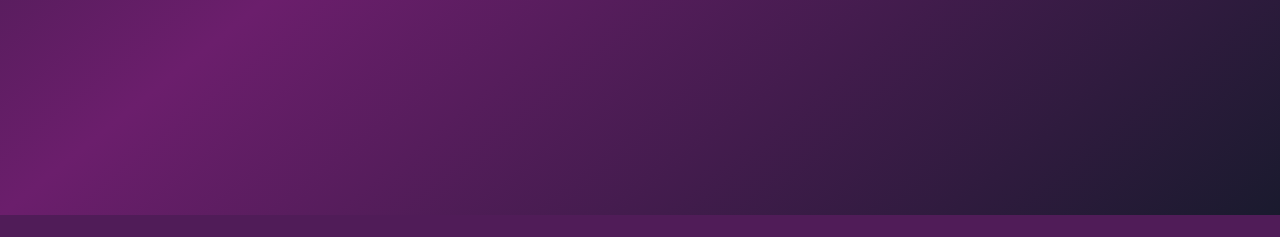
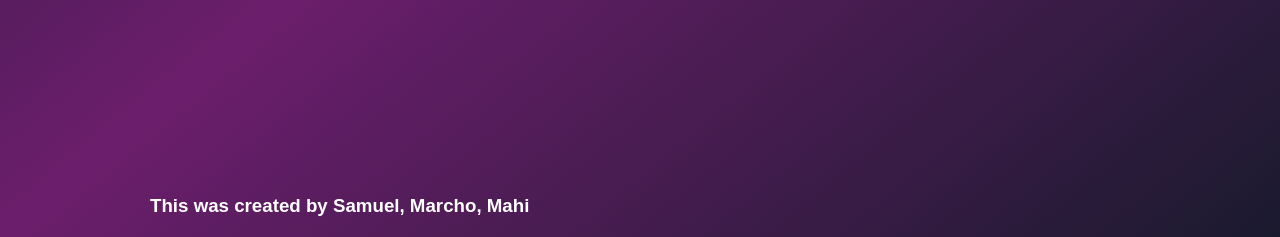
Before and after one commit to Samaw777/chatbot, a Django app: page / in a window 1280 px wide. Shown: the part 820-1057 px from the top of the page. Before the commit the page ends 1035 px from the top, so only its background shows below. Run offline with Django 3.2, Linux system fonts and the light colour scheme; parts of the project's set-up code (start-up, migrations or seed data) failed here and were passed over.

Commit message:
Update homepage.html

```diff
--- a/templates/mainchat/homepage.html
+++ b/templates/mainchat/homepage.html
@@ -27,6 +27,7 @@
           <p>AI Assistant ready to help you </p>
           <p>with any question about college </p>
           <a class="cta" href="{% url 'mainchat-signup' %}"><button>Register</button></a>
+          <h3>This was created by Samuel, Marcho, Mahi</h3>
         </div>
         <div class="main-right">
           <img src="{% static 'img/chatbot-logo-1.png' %}" alt="ChatBot" class="chatbot-image">
```
